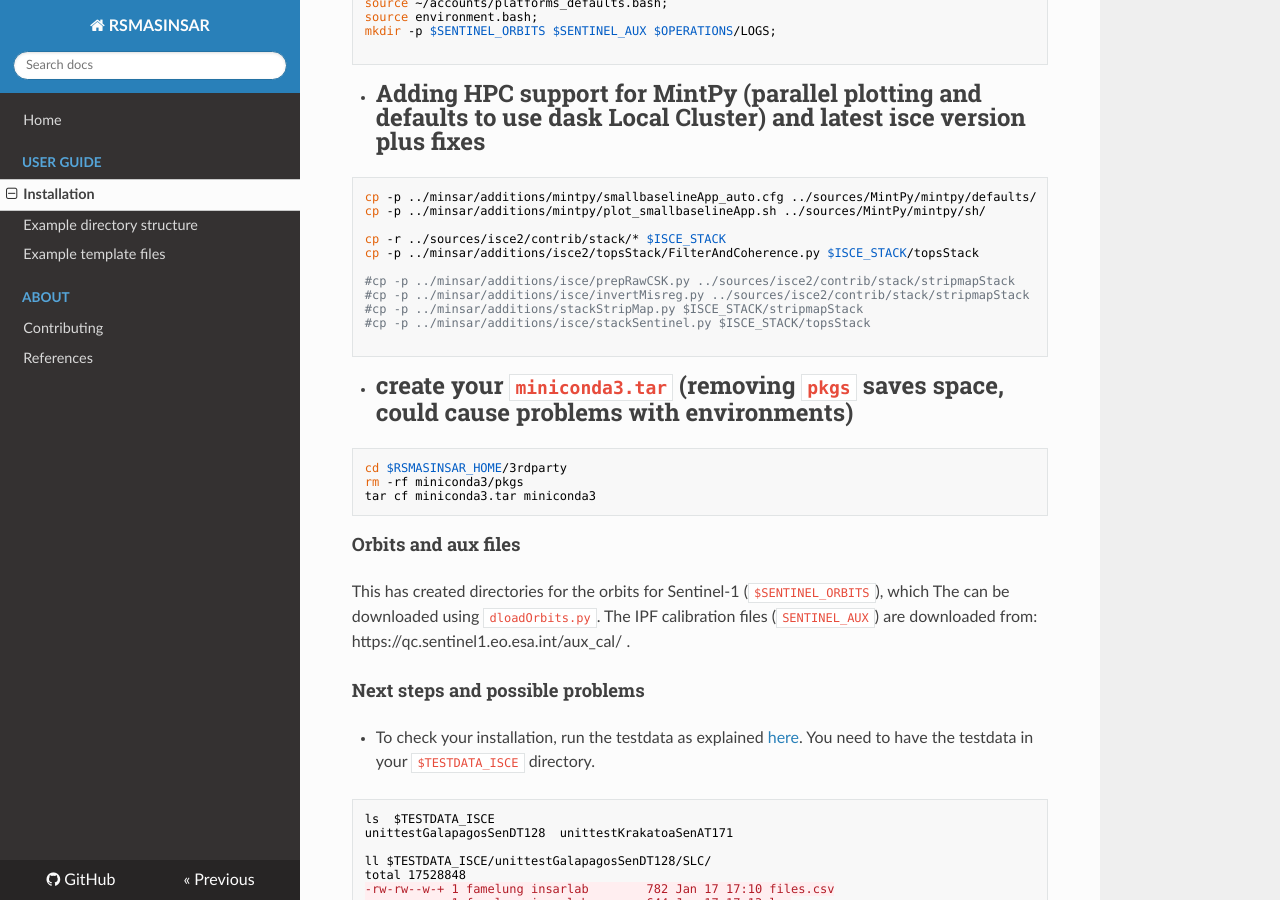
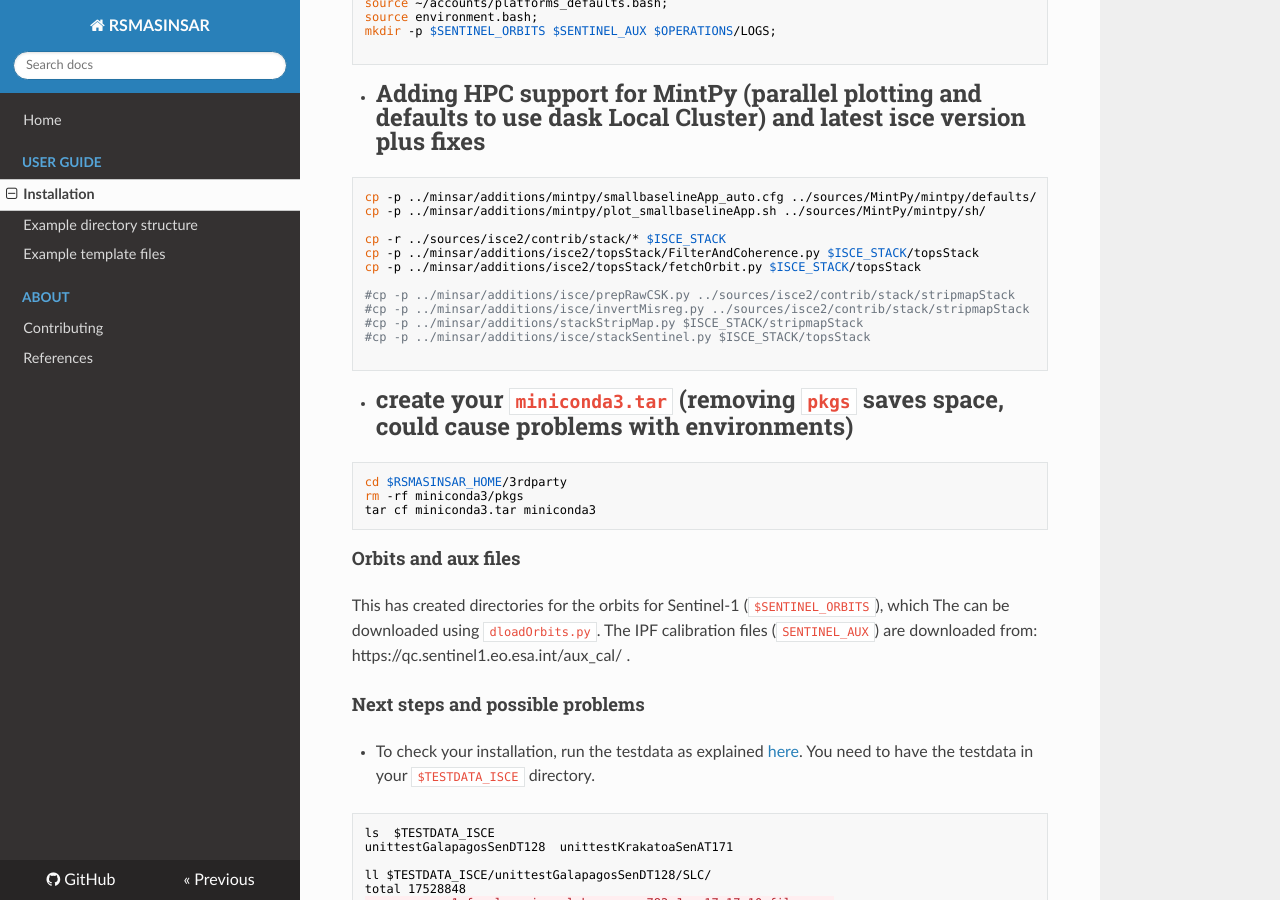
Before and after one commit to geodesymiami/rsmas_insar, an MkDocs documentation site: the page built from docs/installation.md, in a window 1280 px wide and 900 px high, scrolled down 1279 px. Built offline with MkDocs 1.6.1, drawn with Linux system fonts in a browser that asks for light colours; nearby versions of some CDN libraries.

Commit message:
added coping of /additions/fetchOrbits.py

```diff
--- a/docs/installation.md
+++ b/docs/installation.md
@@ -71,6 +71,7 @@ cp -p ../minsar/additions/mintpy/plot_smallbaselineApp.sh ../sources/MintPy/mint
 
 cp -r ../sources/isce2/contrib/stack/* $ISCE_STACK
 cp -p ../minsar/additions/isce2/topsStack/FilterAndCoherence.py $ISCE_STACK/topsStack
+cp -p ../minsar/additions/isce2/topsStack/fetchOrbit.py $ISCE_STACK/topsStack
 
 #cp -p ../minsar/additions/isce/prepRawCSK.py ../sources/isce2/contrib/stack/stripmapStack
 #cp -p ../minsar/additions/isce/invertMisreg.py ../sources/isce2/contrib/stack/stripmapStack
```
